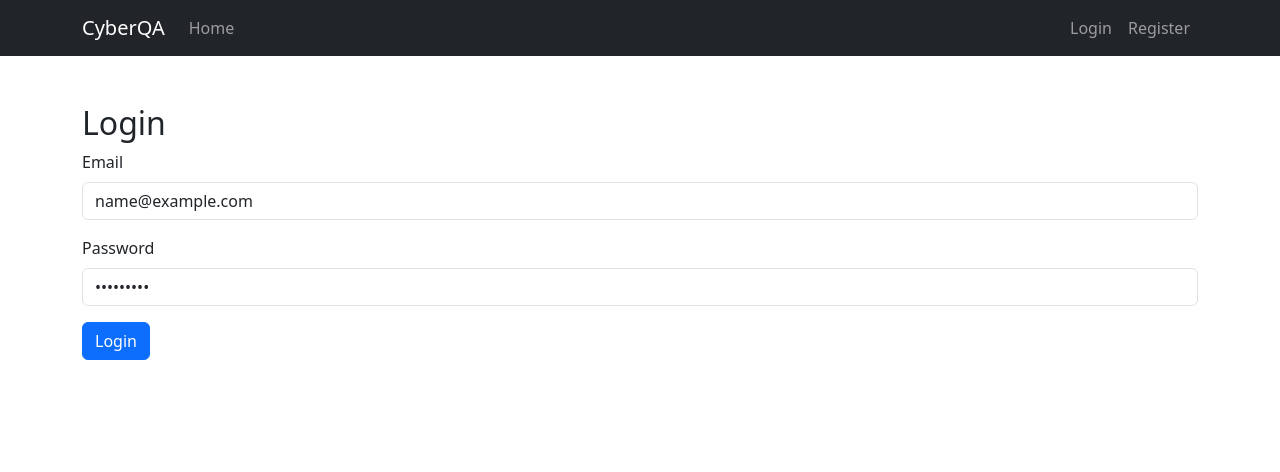
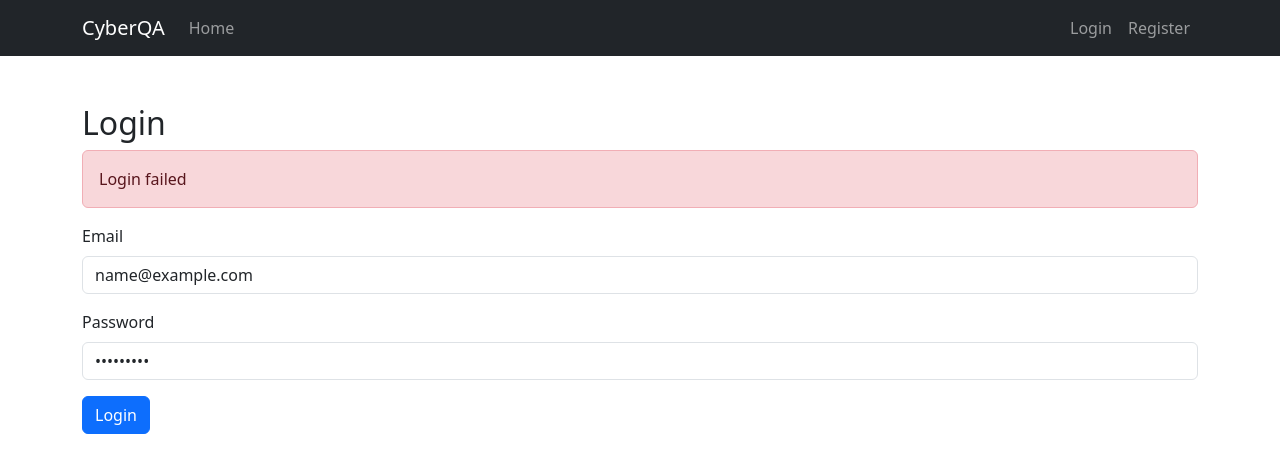
Before and after one commit to SreejithMVarma/CyberQA, a React (Create React App) app in the folder frontend/: page /login in a window 1280 px wide. Both pictures are taken after typing "name@example.com", "Sample123" into the empty fields and a click on the button "Login". Shown: the top 472 px of the page. Built offline with nearby package versions, Linux system fonts and the light colour scheme; no server answers.

Commit message:
feat: update login page with AuthContext integration

```diff
--- a/frontend/src/pages/Login.js
+++ b/frontend/src/pages/Login.js
@@ -1,21 +1,23 @@
-import React, { useState } from 'react';
-import { Container, Form, Button } from 'react-bootstrap';
+import React, { useState, useContext } from 'react';
+import { Container, Form, Button, Alert } from 'react-bootstrap';
 import { motion } from 'framer-motion';
-import axios from 'axios';
+import { AuthContext } from '../context/AuthContext';
 import { useNavigate } from 'react-router-dom';
 
 function Login() {
   const [email, setEmail] = useState('');
   const [password, setPassword] = useState('');
+  const [message, setMessage] = useState('');
+  const { login } = useContext(AuthContext);
   const navigate = useNavigate();
 
   const handleSubmit = async (e) => {
     e.preventDefault();
     try {
-      await axios.post('http://localhost:5000/api/auth/login', { email, password }, { withCredentials: true });
+      await login(email, password);
       navigate('/questions');
     } catch (err) {
-      alert(err.response?.data?.message || 'Login failed');
+      setMessage(err);
     }
   };
 
@@ -23,6 +25,7 @@ function Login() {
     <Container className="mt-5">
       <motion.div initial={{ opacity: 0 }} animate={{ opacity: 1 }} transition={{ duration: 0.5 }}>
         <h2>Login</h2>
+        {message && <Alert variant="danger">{message}</Alert>}
         <Form onSubmit={handleSubmit}>
           <Form.Group className="mb-3">
             <Form.Label>Email</Form.Label>
```
